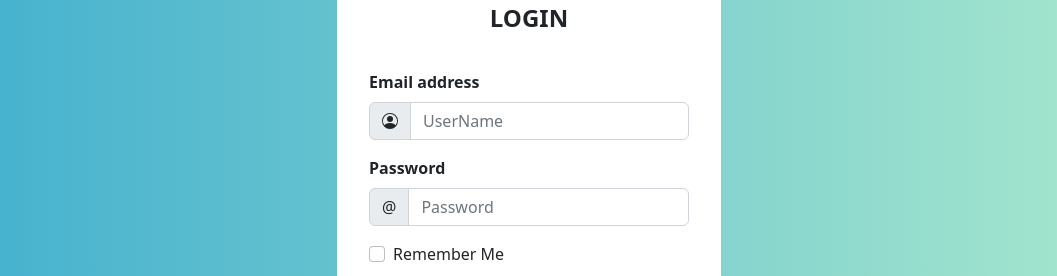
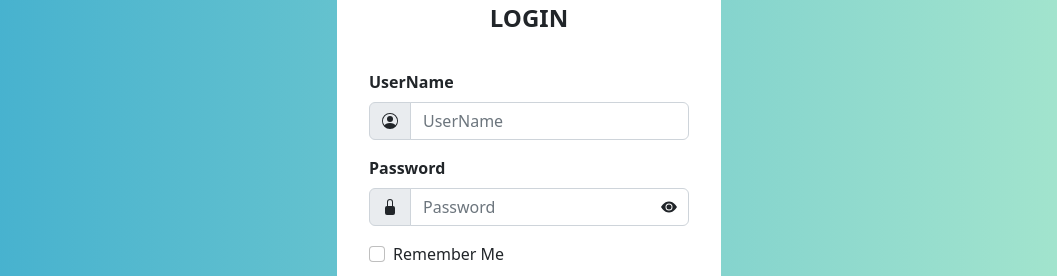
Before and after one commit to ChauNguyet98/bookingcare-frontend, a React (Create React App) app: page /auth/login in a window 1280 px wide. Shown: the part 238-514 px from the top of the page, without its empty margins (111-1168 px from the left). Built offline with nearby package versions, Linux system fonts and the light colour scheme.

Commit message:
login show/hide password

```diff
--- a/src/app/pages/auth/login/login.tsx
+++ b/src/app/pages/auth/login/login.tsx
@@ -2,7 +2,12 @@ import { Component } from "react";
 import Button from "react-bootstrap/Button";
 import Form from "react-bootstrap/Form";
 import InputGroup from "react-bootstrap/InputGroup";
-import { BsPersonCircle } from "react-icons/bs";
+import {
+  BsPersonCircle,
+  BsLockFill,
+  BsFillEyeFill,
+  BsFillEyeSlashFill,
+} from "react-icons/bs";
 
 class Login extends Component {
   constructor(props: any) {
@@ -12,6 +17,7 @@ class Login extends Component {
   state = {
     userName: "",
     password: "",
+    showPassword: false,
   };
 
   onUserNameChange = (event: any) => {
@@ -26,19 +32,25 @@ class Login extends Component {
     });
   };
 
+  onPasswordSatatusChange = (status: boolean) => {
+    this.setState({
+      showPassword: status,
+    });
+  };
+
   submitForm = () => {
     console.log(this.state);
   };
 
   render() {
-    const { userName, password } = this.state;
+    const { userName, password, showPassword } = this.state;
 
     return (
       <div className="login">
         <Form>
           <div className="login__title">Login</div>
           <Form.Group className="mb-3" controlId="formBasicEmail">
-            <Form.Label className="login__label">Email address</Form.Label>
+            <Form.Label className="login__label">UserName</Form.Label>
             <InputGroup className="mb-3">
               <InputGroup.Text id="basic-addon1">
                 <BsPersonCircle />
@@ -55,16 +67,27 @@ class Login extends Component {
             </Form.Text> */}
           </Form.Group>
 
-          <Form.Group className="mb-3" controlId="formBasicPassword">
+          <Form.Group
+            className="mb-3 login__password"
+            controlId="formBasicPassword"
+          >
             <Form.Label className="login__label">Password</Form.Label>
             <InputGroup className="mb-3">
-              <InputGroup.Text id="basic-addon1">@</InputGroup.Text>
+              <InputGroup.Text id="basic-addon1">
+                <BsLockFill />
+              </InputGroup.Text>
               <Form.Control
-                type="password"
+                type={!showPassword ? "password" : "text"}
                 placeholder="Password"
                 value={password}
                 onChange={($event) => this.onPasswordChange($event)}
               />
+              <div
+                className="login__password--icon"
+                onClick={() => this.onPasswordSatatusChange(!showPassword)}
+              >
+                {!showPassword ? <BsFillEyeFill /> : <BsFillEyeSlashFill />}
+              </div>
             </InputGroup>
           </Form.Group>
 
@@ -72,7 +95,7 @@ class Login extends Component {
             <Form.Check type="checkbox" label="Remember Me" />
           </Form.Group>
           <Button
-            type="submit"
+            type="button"
             className="login__btn"
             onClick={() => this.submitForm()}
           >
--- a/src/assets/scss/pages/_login.scss
+++ b/src/assets/scss/pages/_login.scss
@@ -4,6 +4,8 @@
 
   form {
     @apply w-96 px-8 py-10 rounded-2xl bg-white;
+
+
   }
 
   &__title {
@@ -14,6 +16,22 @@
     @apply font-semibold;
   }
 
+  &__password {
+    .input-group {
+      input {
+        @apply pr-9;
+        border-top-right-radius   : 0.375rem !important;
+        border-bottom-right-radius: 0.375rem !important;
+      }
+    }
+
+    &--icon {
+      @apply h-full pl-3 pr-3 flex justify-center items-center;
+      @apply absolute top-0 right-0 z-10 cursor-pointer;
+    }
+  }
+
+
   &__btn {
     @apply w-full rounded-full uppercase border-none;
     background-image: linear-gradient(to right, #3eadcf, #abe9cd);
```
